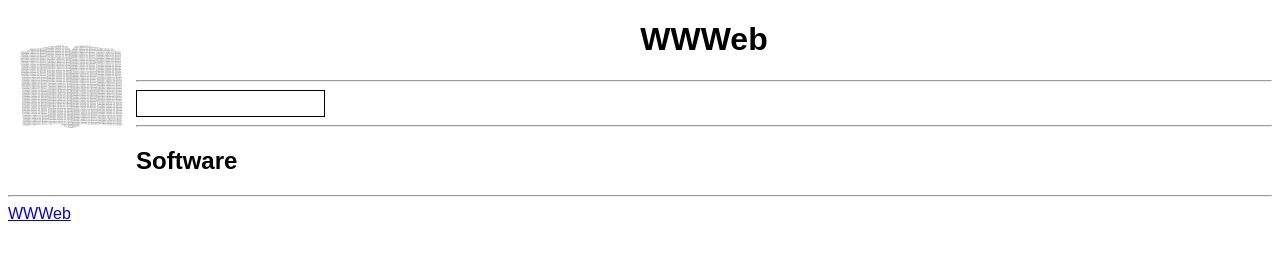
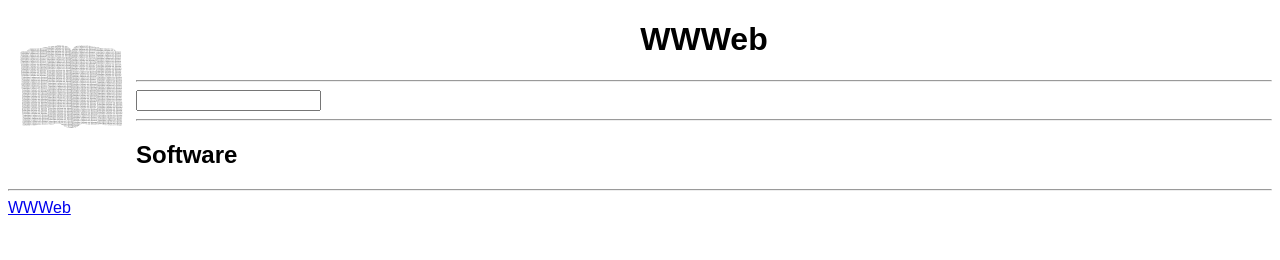
Before and after one commit to silentforest134531/wwweb, a website: page index.html in a window 1280 px wide. Drawn offline with Linux system fonts and the light colour scheme.

Commit message:
Update index.html

```diff
--- a/index.html
+++ b/index.html
@@ -10,7 +10,7 @@
     <img src="logo.png" alt="" style="float:left;width:128px !important ;height:128px !important;">
     <h1 title="The World Wide Website" style="text-align:center">WWWeb</h1>
     <hr>
-    <form><input type=text></form>
+    <form><input type=search></form>
     <hr>
     <h2>Software</h2>
     <hr>
```
